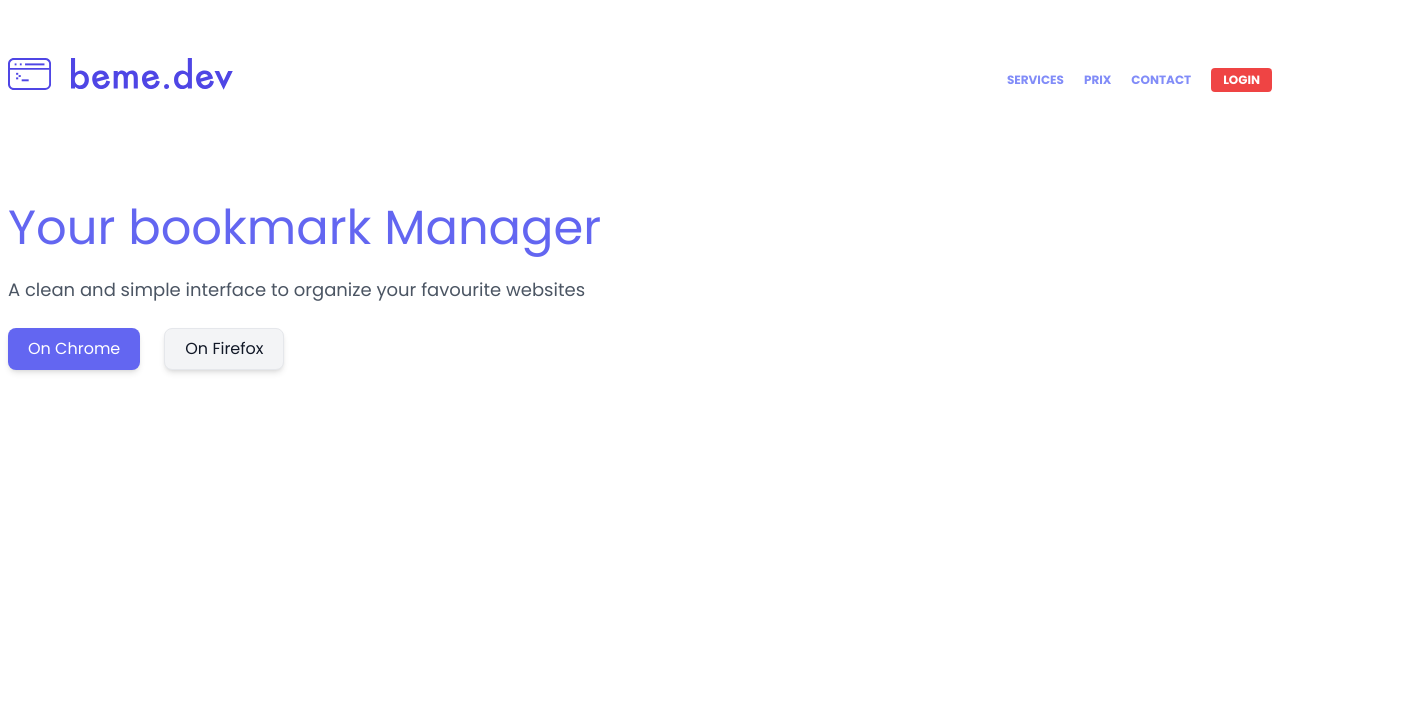
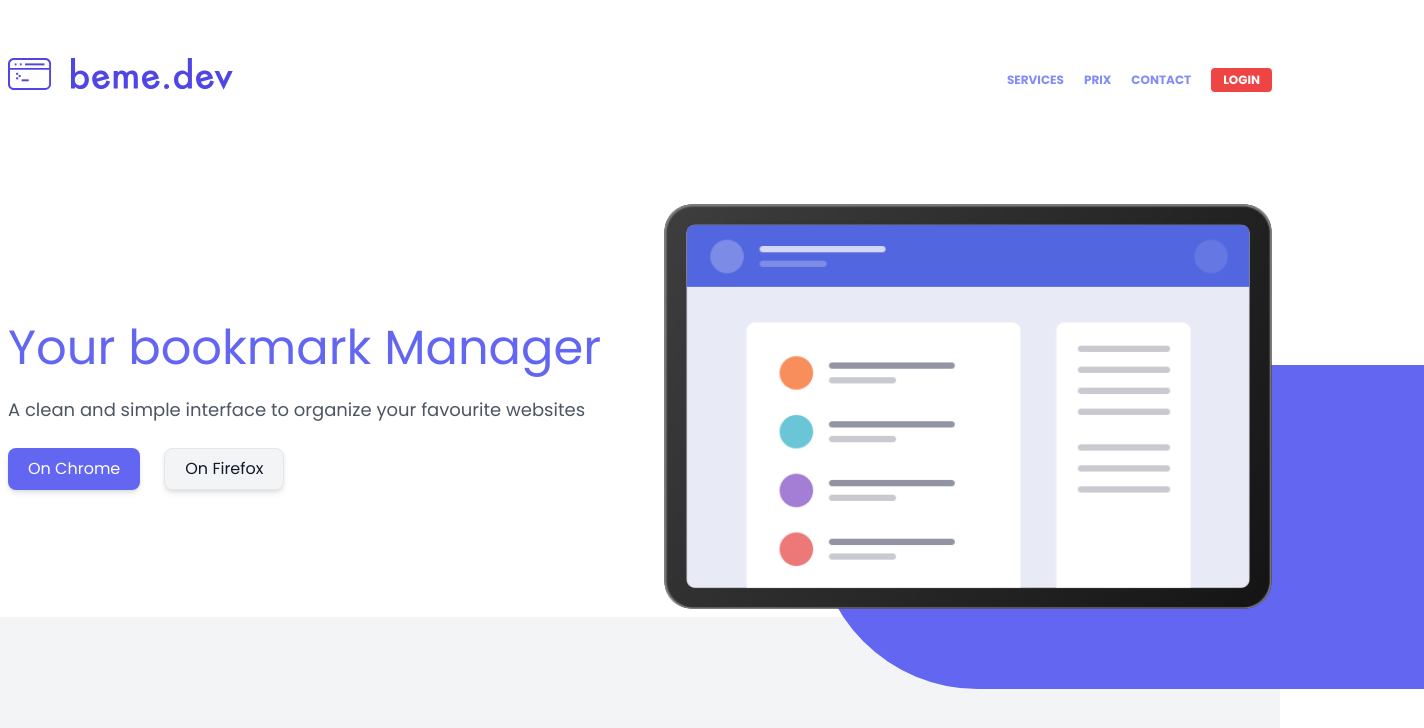
Before and after one commit to chlbri/protofolio-landing-1, a Next.js app: page / in a window 1280 px wide. Shown: the top 728 px of the page, 1424 px wide, since content can reach past the window. Built offline with nearby package versions, Linux system fonts and the light colour scheme.

Commit message:
Add Image to hero

```diff
--- /dev/null
+++ b/src/components/_Index/Hero.tsx
@@ -0,0 +1,42 @@
+import { FC } from 'react';
+import PrimaryButton from './PrimaryButton';
+import SecondaryButton from './SecondaryButton';
+import Image from 'next/image';
+
+const Hero: FC = () => {
+  return (
+    <section id="hero">
+      <div className="container flex flex-col-reverse lg:flex-row items-center gap-12 mt-14 lg:mt-28">
+        <div className="flex flex-1 flex-col items-center lg:items-start">
+          <h2 className="text-indigo-500 text-2xl md:text-4xl lg:text-5xl text-center lg:text-left mb-6">
+            Your bookmark Manager
+          </h2>
+          <p className="text-gray-600 text-lg text-center lg:text-left mb-6">
+            A clean and simple interface to organize your favourite
+            websites
+          </p>
+          <div className="flex justify-center flex-wrap gap-6">
+            <PrimaryButton className="hover:bg-opacity-90">
+              On Chrome
+            </PrimaryButton>
+            <SecondaryButton className="hover:text-gray-600">
+              On Firefox
+            </SecondaryButton>
+          </div>
+        </div>
+        {/* Image */}
+        <div className="flex justify-center flex-1 mb-10 md:mb-16 lg:mb-0 relative w-5/6 md:w-2/3 lg:w-7/12 aspect-[3/2]">
+          <Image
+            src="/images/hero-bg.png"
+            alt="Hero Image"
+            layout="fill"
+            className="z-20"
+          />
+          <div className="absolute -right-1/4 -bottom-20 rounded-l-full bg-indigo-500 w-full h-4/5 hidden lg:block"></div>
+        </div>
+      </div>
+    </section>
+  );
+};
+
+export default Hero;
--- a/src/components/_Index/PrimaryButton.tsx
+++ b/src/components/_Index/PrimaryButton.tsx
@@ -1,8 +1,15 @@
 import { FC } from 'react';
 
-const PrimaryButton: FC = ({ children = 'More Info' }) => {
+type Props = { className?: string };
+
+const PrimaryButton: FC<Props> = ({
+  children = 'More Info',
+  className,
+}) => {
   return (
-    <button className="bg-indigo-500 text-white px-5 py-2 rounded-lg active:bg-indigo-700 shadow-md">
+    <button
+      className={`bg-indigo-500 text-white px-5 py-2 rounded-lg active:bg-indigo-700 shadow-md ${className}`}
+    >
       {children}
     </button>
   );
--- a/src/components/_Index/SecondaryButton.tsx
+++ b/src/components/_Index/SecondaryButton.tsx
@@ -1,8 +1,15 @@
 import { FC } from 'react';
 
-const SecondaryButton: FC = ({ children = 'More Info' }) => {
+type Props = { className?: string };
+
+const SecondaryButton: FC<Props> = ({
+  children = 'More Info',
+  className,
+}) => {
   return (
-    <button className="bg-gray-100 text-gray-900 px-5 py-2 rounded-lg active:bg-gray-200 border border-gray-200 shadow-md">
+    <button
+      className={`bg-gray-100 text-gray-900 px-5 py-2 rounded-lg active:bg-gray-200 border border-gray-200 shadow-md ${className}`}
+    >
       {children}
     </button>
   );
--- a/src/components/shared/Navbar.tsx
+++ b/src/components/shared/Navbar.tsx
@@ -3,9 +3,11 @@ import Hamburger from './Hamburger';
 import Logo_img from './Logo_img';
 import Logo_Text from './Logo_Text';
 
-const NavBar: FC = () => {
-  return (
-    <nav className="w-full font-_Poppins font-bold flex items-center mt-6 sm:mt-12 justify-between">
+const NavBar: FC = () => (
+  <nav
+    id="NavBar"
+    className="w-full font-_Poppins font-bold flex items-center mt-6 sm:mt-12 justify-between"
+  >
     <div className="flex space-x-5 items-center">
       {/* <div className="h-6 w-6 rounded-full bg-indigo-500" /> */}
       <Logo_img className="h-8 fill-indigo-600" />
@@ -27,6 +29,5 @@ const NavBar: FC = () => {
     </div>
   </nav>
 );
-};
 
 export default NavBar;
--- a/src/pages/_document.tsx
+++ b/src/pages/_document.tsx
@@ -27,7 +27,7 @@ export default class MyDocument extends Document {
           />
         </Head>
 
-        <body className="container mx-auto min-w-[350px] p-2">
+        <body className="min-w-[350px] ">
           <Main />
           <NextScript />
         </body>
--- a/src/pages/index.tsx
+++ b/src/pages/index.tsx
@@ -1,32 +1,17 @@
 import { FC } from 'react';
-
 import NavBar from '../components/shared/Navbar';
-import PrimaryButton from '../components/_Index/PrimaryButton';
-import SecondaryButton from '../components/_Index/SecondaryButton';
+import Hero from '../components/_Index/Hero';
 
 const About: FC = () => {
   return (
     <div className="font-_Poppins ">
-      <header>
+      <header className="container p-2 mx-auto">
         <NavBar />
+        <Hero />
       </header>
-      <section id="hero">
-        <div className="container flex flex-col-reverse lg:flex-row items-center gap-12 mt-14 lg:mt-28">
-          <div className="flex flex-1 flex-col items-center lg:items-start">
-            <h2 className="text-indigo-500 text-2xl md:text-4xl lg:text-5xl text-center lg:text-left mb-6">
-              Your bookmark Manager
-            </h2>
-            <p className="text-gray-600 text-lg text-center lg:text-left mb-6">
-              A clean and simple interface to organize your favourite
-              websites
-            </p>
-            <div className="flex justify-center flex-wrap gap-6">
-              <PrimaryButton>On Chrome</PrimaryButton>
-              <SecondaryButton>On Firefox</SecondaryButton>
-            </div>
-          </div>
-        </div>
-      </section>
+      <main>
+        <div className="bg-gray-100 h-screen"></div>
+      </main>
     </div>
   );
 };
```
Also changed, not shown: public/images/hero-bg.png (added). Lines whose indentation alone changed are shown as unchanged.
